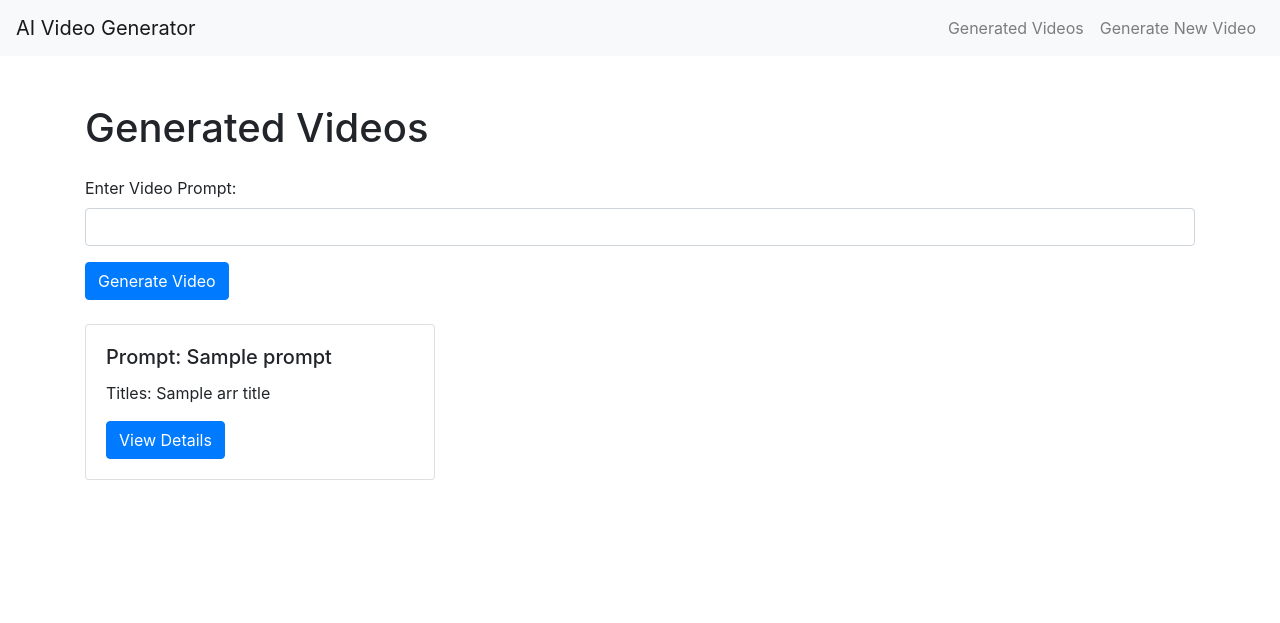
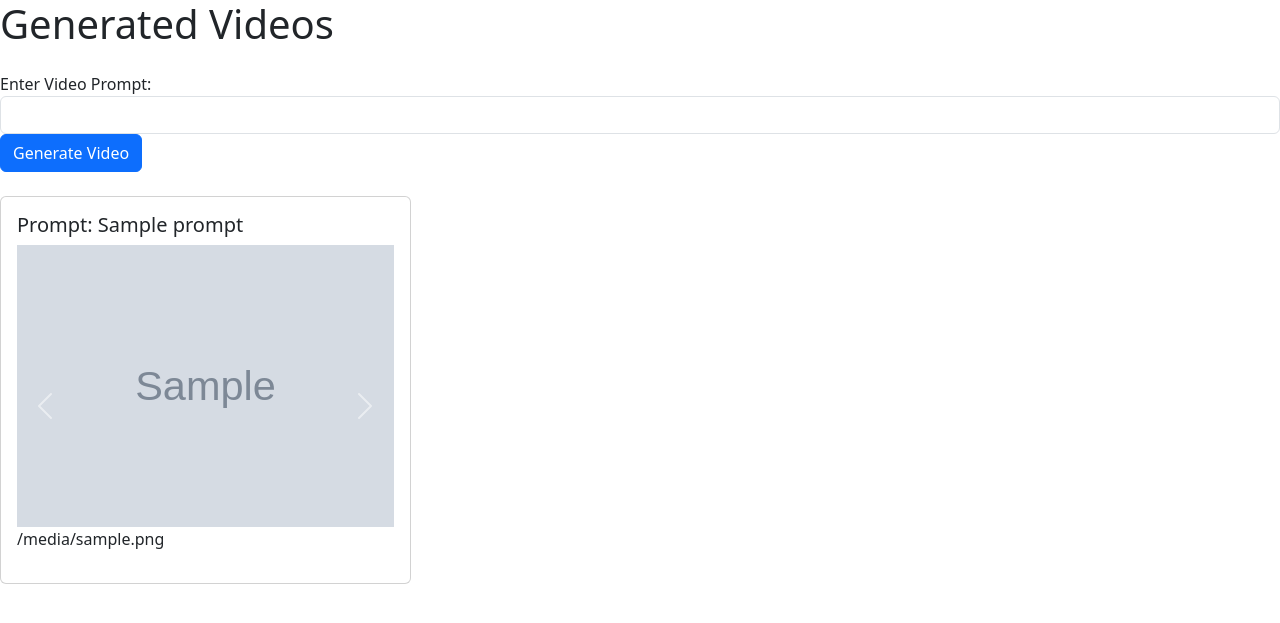
Before and after one commit to AnelyaKurbanova/Cartoonix, a Django app: template cartoonix/ai/templates/ai/video_list.html in a window 1280 px wide. Shown: the top 623 px of the page. Run offline with Django 5.2, Linux system fonts and the light colour scheme; the template is opened without the code that fills it: most values are stand-ins (such as "Sample title", 1, 10 or a date in 2020); grey boxes marked "Sample" are stand-in pictures; some libraries are stand-ins or nearby versions.

Commit message:
some changes for the midterm

```diff
--- a/cartoonix/ai/templates/ai/video_list.html
+++ b/cartoonix/ai/templates/ai/video_list.html
@@ -1,8 +1,12 @@
-{% extends 'ai/base.html' %}
-
-{% block title %}Generated Videos{% endblock %}
-
-{% block content %}
+<!DOCTYPE html>
+<html lang="en">
+<head>
+    <meta charset="UTF-8">
+    <meta name="viewport" content="width=device-width, initial-scale=1.0">
+    <link href="https://cdn.jsdelivr.net/npm/bootstrap@5.3.0/dist/css/bootstrap.min.css" rel="stylesheet">
+    <title>Generated Videos</title>
+</head>
+<body>
     <h1 class="mb-4">Generated Videos</h1>
 
     <form method="POST" action="{% url 'generate_video' %}">
@@ -20,11 +24,32 @@
                 <div class="card mb-4">
                     <div class="card-body">
                         <h5 class="card-title">Prompt: {{ video.prompt }}</h5>
-                        <p class="card-text">Titles: {{ video.arrTitles | join:", " }}</p>
-                        <a href="{% url 'video_detail' video.id %}" class="btn btn-primary">View Details</a>
+
+                        <!-- Carousel to display images -->
+                        <div id="carousel{{ video.id }}" class="carousel slide" data-bs-ride="carousel">
+                            <div class="carousel-inner">
+                                {% for image in video.arrImages %}
+                                    <div class="carousel-item {% if forloop.first %}active{% endif %}">
+                                        <img src="{{ image }}" class="d-block w-100" alt="Generated Image">
+                                        <p>{{ image }}</p>
+                                    </div>
+                                {% endfor %}
+                            </div>
+                            <button class="carousel-control-prev" type="button" data-bs-target="#carousel{{ video.id }}" data-bs-slide="prev">
+                                <span class="carousel-control-prev-icon" aria-hidden="true"></span>
+                                <span class="visually-hidden">Previous</span>
+                            </button>
+                            <button class="carousel-control-next" type="button" data-bs-target="#carousel{{ video.id }}" data-bs-slide="next">
+                                <span class="carousel-control-next-icon" aria-hidden="true"></span>
+                                <span class="visually-hidden">Next</span>
+                            </button>
+                        </div>
                     </div>
                 </div>
             </div>
         {% endfor %}
     </div>
-{% endblock %}
+
+    <script src="https://cdn.jsdelivr.net/npm/bootstrap@5.3.0/dist/js/bootstrap.bundle.min.js"></script>
+</body>
+</html>
--- a/cartoonix/ai/views/cbv.py
+++ b/cartoonix/ai/views/cbv.py
@@ -45,8 +45,8 @@ class GenerateVideo(APIView):
     def get(self, request):
         generatedVideos = VideoPrompt.objects.all()
         serializer = VideoPromptSerializer(generatedVideos, many=True)
-        return Response(serializer.data)
-        # return render(request, 'ai/video_list.html', {'videos': serializer.data})
+        # return Response(serializer.data)
+        return render(request, 'ai/video_list.html', {'videos': serializer.data})
 
 class VideoDetail(APIView):
     def get_object(self, pk):
```
Also changed, not shown: cartoonix/ai/s3_utils.py (+19 -3 lines).
